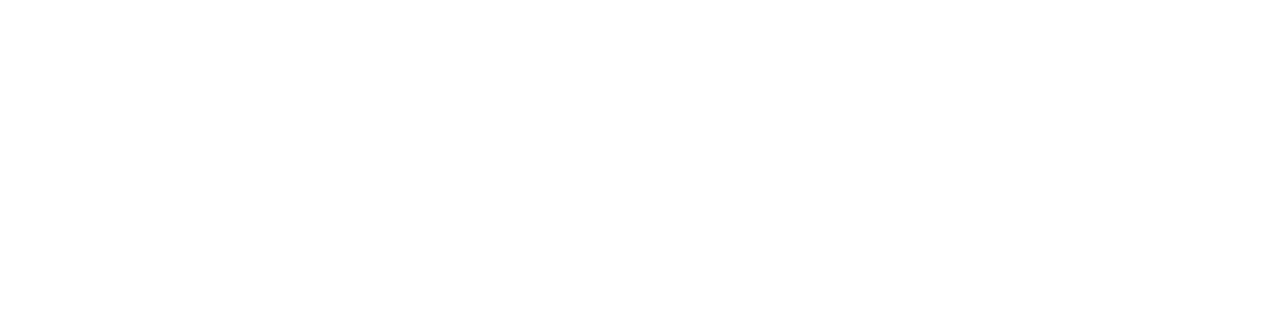
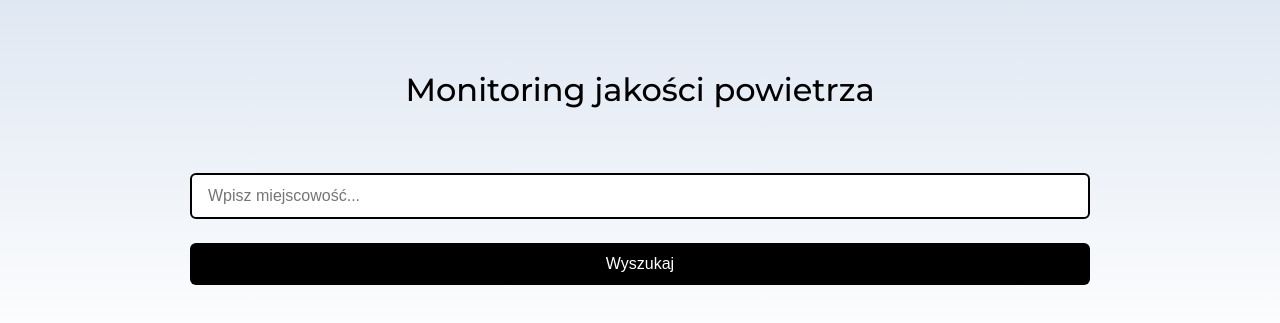
Before and after one commit to KRojowsky/Infrastructure-app, a React (Vite) app in the folder frontend/: page / in a window 1280 px wide. Shown: the part 2966-3289 px from the top of the page. Before the commit the page ends 2929 px from the top, so only its background shows below. Built offline with nearby package versions, Linux system fonts and the light colour scheme.

Commit message:
Adding fifth section + openweathermap API to main view

```diff
--- a/frontend/package.json
+++ b/frontend/package.json
@@ -11,12 +11,16 @@
   },
   "dependencies": {
     "axios": "^1.10.0",
+    "leaflet": "^1.9.4",
     "react": "^19.1.0",
     "react-dom": "^19.1.0",
-    "react-icons": "^5.5.0"
+    "react-icons": "^5.5.0",
+    "react-leaflet": "^5.0.0"
   },
   "devDependencies": {
     "@eslint/js": "^9.30.1",
+    "@types/leaflet": "^1.9.20",
+    "@types/node": "^24.0.13",
     "@types/react": "^19.1.8",
     "@types/react-dom": "^19.1.6",
     "@vitejs/plugin-react": "^4.6.0",
--- a/frontend/src/App.tsx
+++ b/frontend/src/App.tsx
@@ -4,6 +4,7 @@
 import MainSectionSecond from './components/MainSectionSecond/MainSectionSecond';
 import MainSectionThird from './components/MainSectionThird/MainSectionThird';
 import MainSectionFourth from './components/MainSectionFourth/MainSectionFourth';
+import MainSectionFifth from './components/MainSectionFifth/MainSectionFifth';
 
 
 const App: React.FC = () => {
@@ -14,6 +15,7 @@
       <MainSectionSecond />
       <MainSectionThird />
       <MainSectionFourth />
+      <MainSectionFifth />
     </>
   );
 };
--- /dev/null
+++ b/frontend/src/components/MainSectionFifth/MainSectionFifth.scss
@@ -0,0 +1,88 @@
+@import '../../styles/variables';
+
+.air-quality {
+  background: linear-gradient(to bottom, #DCE5F1, #FFF);
+  padding: 5rem 1rem;
+  display: flex;
+  flex-direction: column;
+  align-items: center;
+
+  &-title {
+    text-align: center;
+    font-size: 2rem;
+    margin-bottom: 4rem;
+    font-weight: 500;
+    color: $black;
+  }
+
+  &-content {
+    display: flex;
+    justify-content: center;
+    width: 100%;
+    max-width: 900px;
+    gap: 2rem;
+  }
+
+  &-left {
+    flex: 1;
+    display: flex;
+    flex-direction: column;
+    gap: 1.5rem;
+
+    input {
+      padding: 0.75rem 1rem;
+      font-size: 1rem;
+      border: 2px solid $black;
+      border-radius: 6px;
+      outline: none;
+      transition: border-color 0.3s ease;
+
+      &:focus {
+        border-color: $points-bg;
+      }
+
+      &:disabled {
+        background-color: #f0f0f0;
+        cursor: not-allowed;
+      }
+    }
+
+    button {
+      padding: 0.75rem 1rem;
+      font-size: 1rem;
+      background-color: $black;
+      color: $white;
+      border: none;
+      border-radius: 6px;
+      cursor: pointer;
+      transition: background-color 0.3s ease;
+
+      &:hover:not(:disabled) {
+        background-color: darken($black, 10%);
+      }
+
+      &:disabled {
+        background-color: #999;
+        cursor: not-allowed;
+      }
+    }
+
+    .air-quality-data {
+      margin-top: 2rem;
+      background-color: #f9f9f9;
+      padding: 1rem 1.5rem;
+      border-radius: 8px;
+      box-shadow: 0 2px 8px rgba(0, 0, 0, 0.1);
+
+      p {
+        margin: 0.3rem 0;
+        font-size: 1rem;
+        color: $black;
+
+        strong {
+          font-weight: 600;
+        }
+      }
+    }
+  }
+}
--- /dev/null
+++ b/frontend/src/components/MainSectionFifth/MainSectionFifth.tsx
@@ -0,0 +1,80 @@
+import React, { useState } from 'react';
+import axios from 'axios';
+import './MainSectionFifth.scss';
+
+const MainSectionFifth: React.FC = () => {
+  const [location, setLocation] = useState('');
+  const [airData, setAirData] = useState<any>(null);
+  const [loading, setLoading] = useState(false);
+
+  const API_KEY = '3b05665211a4dc8b2f66ff1ba4b372ed';
+
+  const handleSearch = async () => {
+    try {
+      setLoading(true);
+      const geoRes = await axios.get(
+        `https://api.openweathermap.org/geo/1.0/direct?q=${location}&limit=1&appid=${API_KEY}`
+      );
+
+      if (geoRes.data.length === 0) {
+        alert('Nie znaleziono miejscowości.');
+        setAirData(null);
+        setLoading(false);
+        return;
+      }
+
+      const { lat, lon } = geoRes.data[0];
+
+      const airRes = await axios.get(
+        `https://api.openweathermap.org/data/2.5/air_pollution?lat=${lat}&lon=${lon}&appid=${API_KEY}`
+      );
+
+      setAirData(airRes.data.list[0]);
+    }
+
+    catch (error) {
+      setAirData(null);
+    }
+
+    finally {
+      setLoading(false);
+    }
+  };
+
+  return (
+    <section className="air-quality">
+      <h2 className="air-quality-title">Monitoring jakości powietrza</h2>
+
+      <div className="air-quality-content">
+        <div className="air-quality-left">
+          <input
+            type="text"
+            placeholder="Wpisz miejscowość..."
+            value={location}
+            onChange={e => setLocation(e.target.value)}
+            onKeyDown={e => {
+              if (e.key === 'Enter') {
+                handleSearch();
+              }
+            }}
+            disabled={loading}
+          />
+          <button onClick={handleSearch} disabled={loading}>
+            {loading ? 'Ładowanie...' : 'Wyszukaj'}
+          </button>
+
+          {airData && (
+            <div className="air-quality-data">
+              <p><strong>PM2.5:</strong> {airData.components.pm2_5} µg/m³</p>
+              <p><strong>PM10:</strong> {airData.components.pm10} µg/m³</p>
+              <p><strong>CO:</strong> {airData.components.co} µg/m³</p>
+              <p><strong>NO2:</strong> {airData.components.no2} µg/m³</p>
+            </div>
+          )}
+        </div>
+      </div>
+    </section>
+  );
+};
+
+export default MainSectionFifth;
--- a/frontend/src/components/MainSectionFourth/MainSectionFourth.scss
+++ b/frontend/src/components/MainSectionFourth/MainSectionFourth.scss
@@ -1,7 +1,7 @@
 @import '../../styles/variables';
 
 .system-purpose {
-    background: linear-gradient(to bottom, #FFF, #FFF, #DCE5F1);
+    background: linear-gradient(to bottom, #FFF, #DCE5F1);
     padding: 5rem 1rem;
     align-items: center;
 
```
Also changed, not shown: 1 other file (tests, documents, lock files or other folders).
